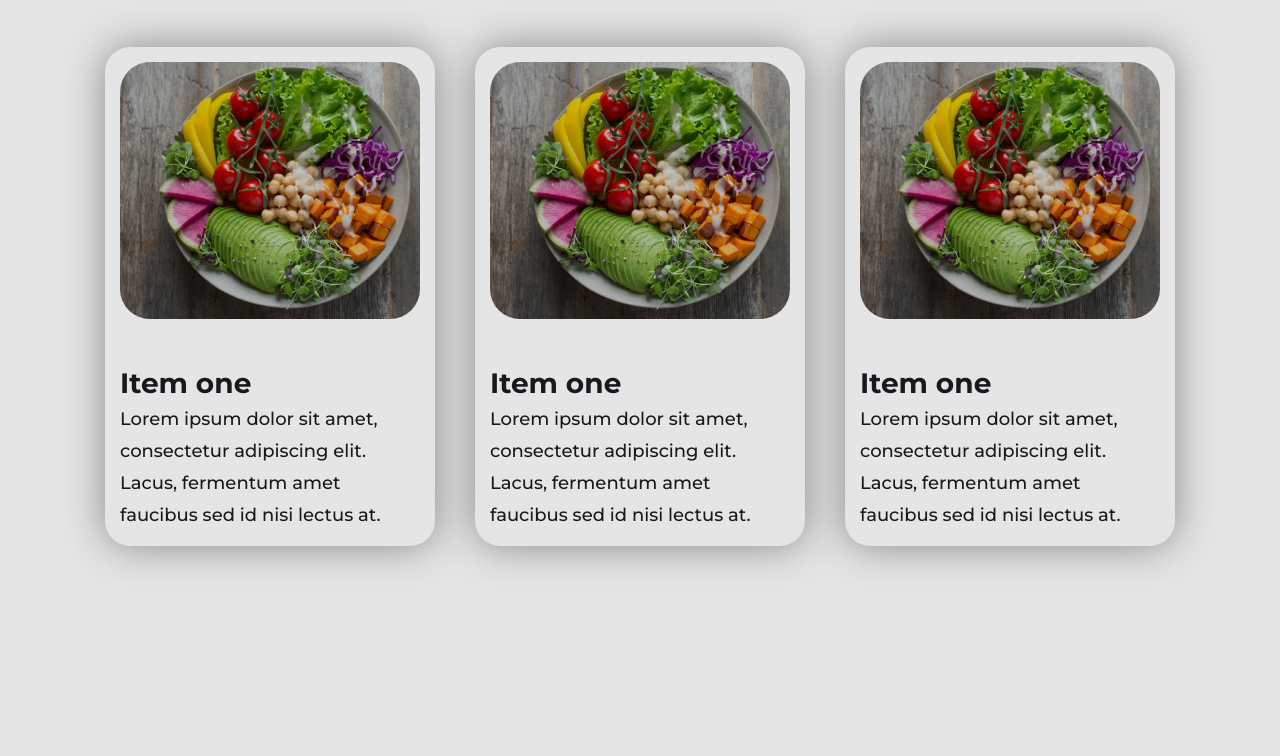
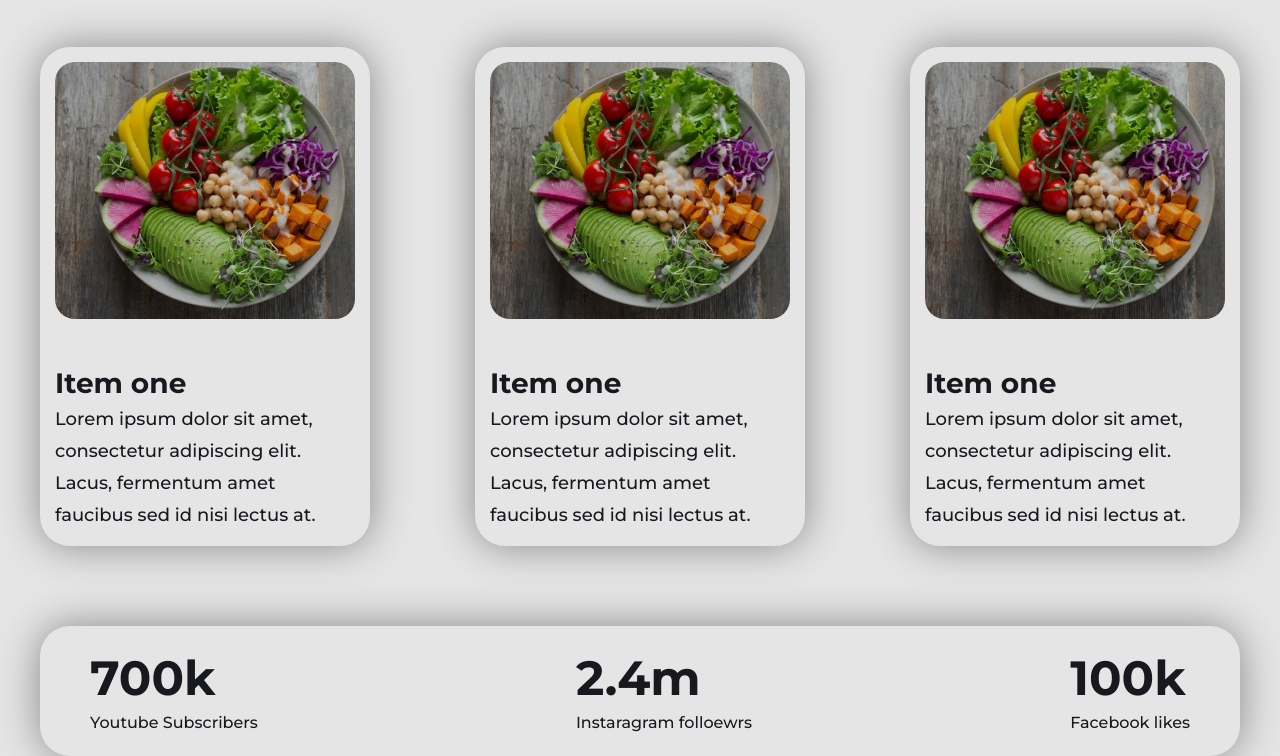
Before and after one commit to AhnabShahin/Food-network, a plain HTML site: page index.html in a window 1280 px wide. Shown: the part 1458-2214 px from the top of the page. Before the commit the page ends 2054 px from the top, so only its background shows below. Drawn offline with Linux system fonts and the light colour scheme.

Commit message:
card dextion

```diff
--- a/index.html
+++ b/index.html
@@ -63,7 +63,20 @@
                 <p>Lorem ipsum dolor sit amet, consectetur adipiscing elit. Lacus, fermentum amet faucibus sed id nisi lectus at.</p>
             </div>
         </div>
-
+        <div class="social">
+            <div>
+                <h2>700k</h2>
+                <p>Youtube Subscribers</p>
+            </div>
+            <div>
+                <h2>2.4m</h2>
+                <p>Instaragram folloewrs</p>
+            </div>
+            <div>
+                <h2>100k</h2>
+                <p>Facebook likes</p>
+            </div>
+        </div>
     </section>
 </body>
 
--- a/style.css
+++ b/style.css
@@ -111,7 +111,7 @@ align-items: center;
     color: #676767;
 }
 .my-recipies p{
-    padding-bottom: 30px;
+
     font-size: 18px;
     font-family: 'Montserrat', sans-serif;
     font-weight: 400 ;
@@ -125,21 +125,23 @@ align-items: center;
     align-items: center;
 }
 .card-container{
-    margin: 50px;
+    margin: 80px 0;
+    width: 1200px;
     display: flex;
     flex-direction: row;
     flex-wrap: wrap;
+    justify-content: space-between;
 }
 .card{
     width: 300px;
     padding: 15px;
-    margin: 0 20px;
-    border-radius:25px;
+
+    border-radius:30px;
     box-shadow: 0px 0px 40px #888888;
 }
 .card img{
     width: 100%;
-    border-radius: 30px;
+    border-radius: 20px;
     margin-bottom: 40px;
 }
 .card h3{
@@ -151,11 +153,33 @@ align-items: center;
     line-height: 40px;
 }
 .card p{
-
     font-size: 18px;
     font-family: 'Montserrat', sans-serif;
     font-weight: 400 ;
     color: #18191F;
     line-height: 32px;
-
 }
+.social{
+    width: 1200px;
+    display: flex;
+    justify-content: space-between;
+    border-radius:30px;
+    box-shadow: 0px 0px 40px #888888;
+}
+.social div{
+    padding: 20px 50px;
+}
+.social h2{
+    color: #18191F;
+    line-height: 64px;
+    font-size: 48px;
+    font-family: 'Montserrat', sans-serif;
+    font-weight: 700 ;
+}
+.social p{
+    color: #18191F;
+    line-height: 26px;
+    font-size: 16px;
+    font-family: 'Montserrat', sans-serif;
+    font-weight: 400 ;
+}
```
